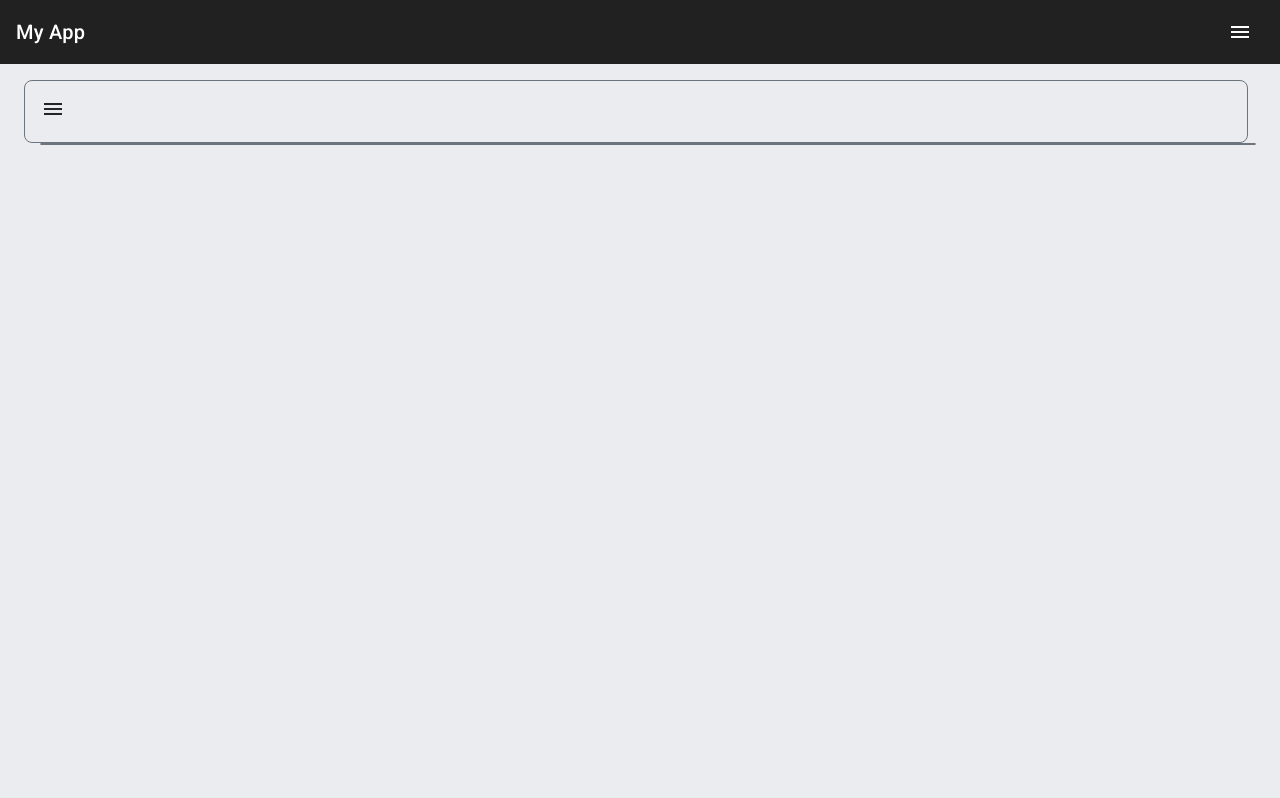
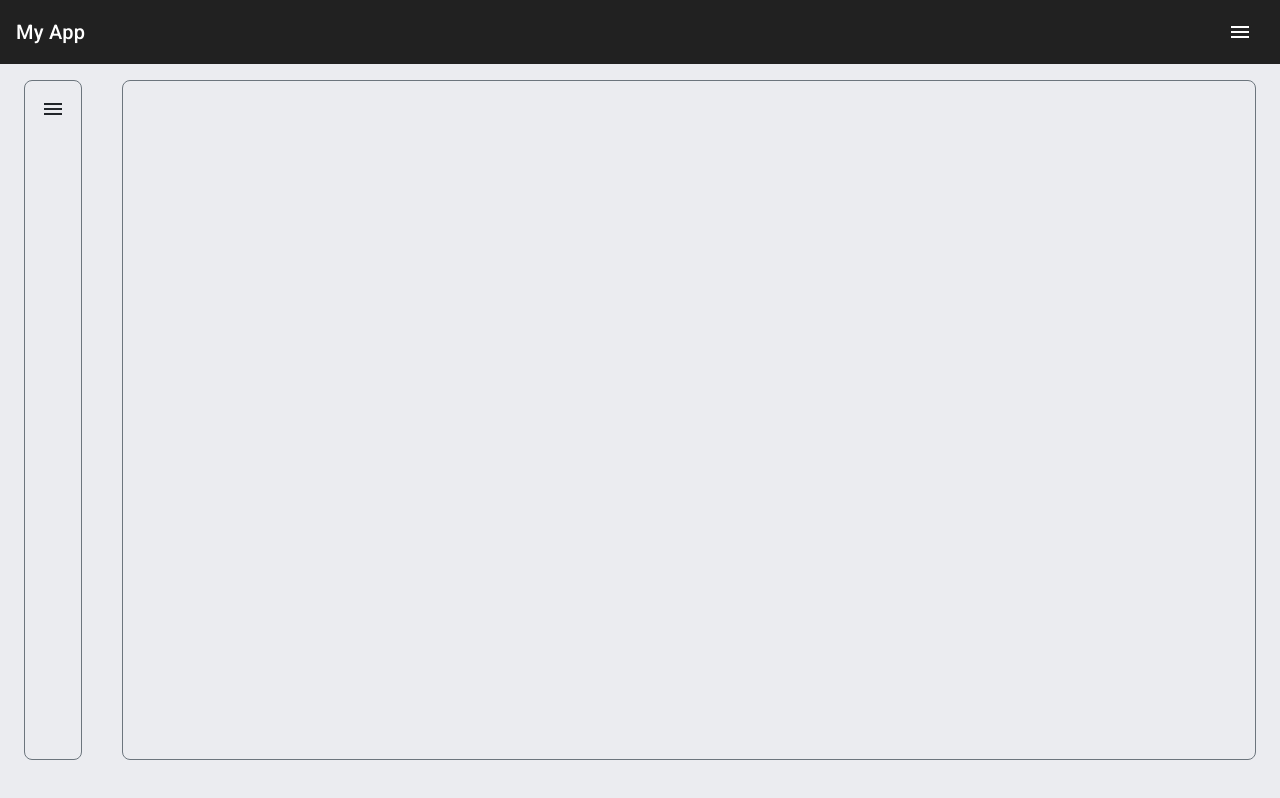
Before and after one commit to Crionigy/angular-sidebar-example, an Angular app: page / in a window 1280 px wide. Built offline with nearby package versions, Linux system fonts and the light colour scheme.

Commit message:
Changing app view style

```diff
--- a/src/app/app.component.css
+++ b/src/app/app.component.css
@@ -0,0 +1,5 @@
+.app-body {
+  background-color: inherit;
+  height: 85vh;
+  display: flex;
+}
```
